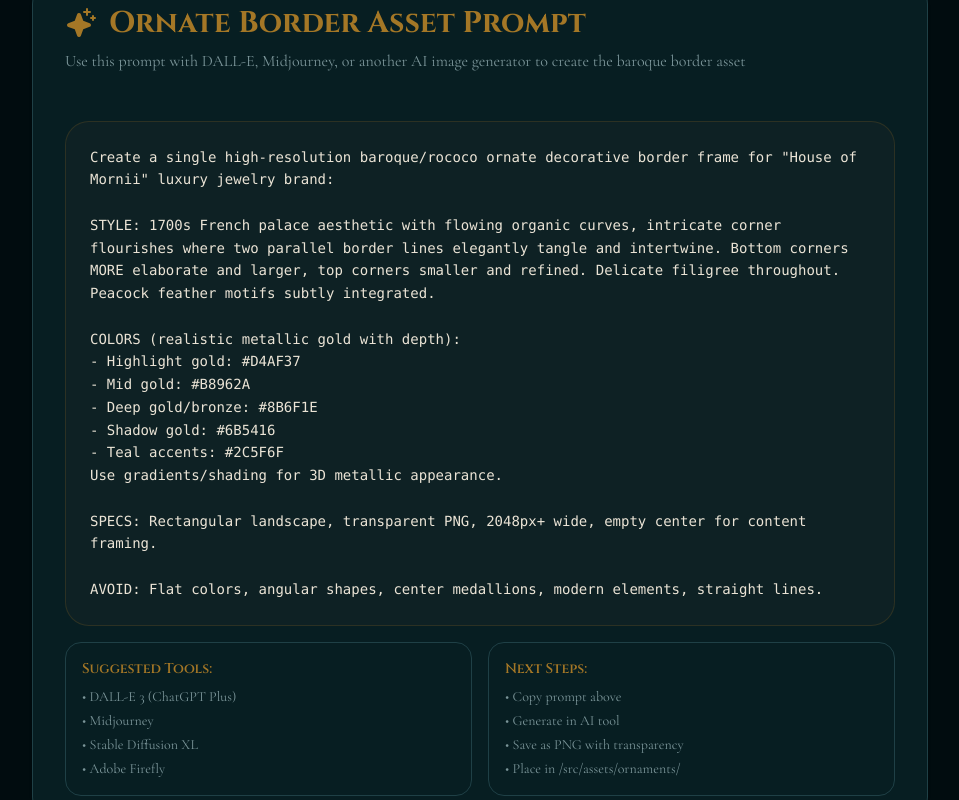
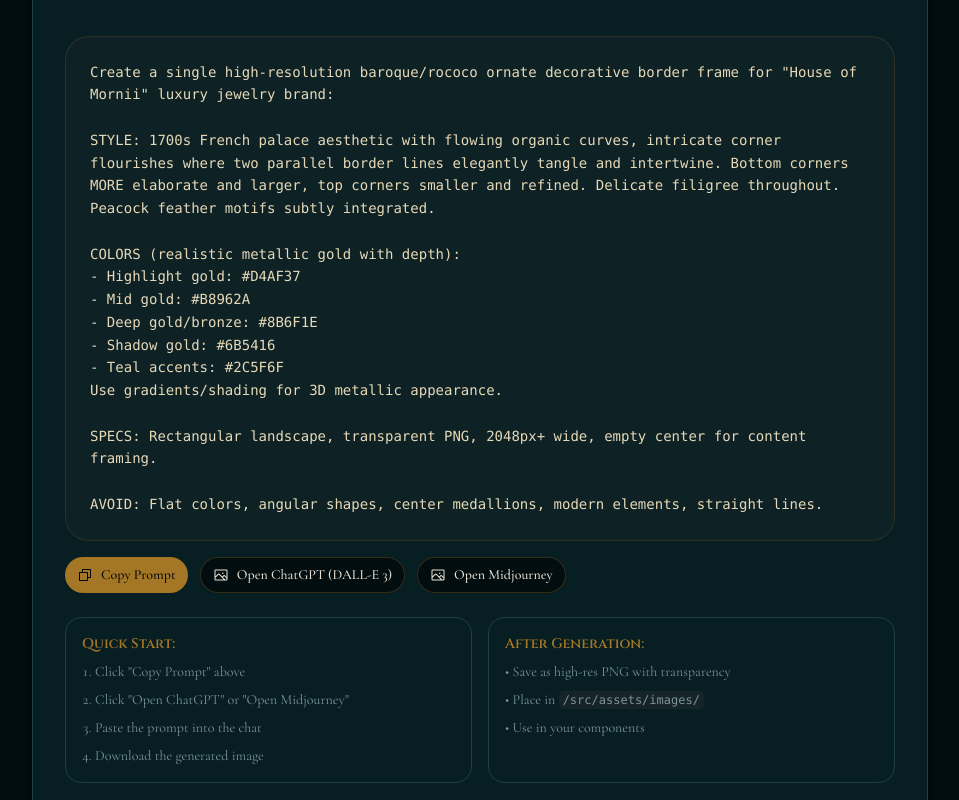
Before and after one commit to JasdeepN/house-of-mornii-shop, a React (Vite) app: page / in a window 1280 px wide. Shown: the whole page, without its empty margins (160-1119 px from the left). Built offline with nearby package versions, Linux system fonts and the light colour scheme.

Commit message:
Generated by Spark: Copy the baroque border prompt and generate it in DALL-E or Midjourney

```diff
--- a/src/App.tsx
+++ b/src/App.tsx
@@ -1,9 +1,11 @@
 import { GenerateAsset } from '@/components/GenerateAsset'
+import { Toaster } from '@/components/ui/sonner'
 
 function App() {
   return (
     <>
       <GenerateAsset />
+      <Toaster />
     </>
   )
 }
--- a/src/components/GenerateAsset.tsx
+++ b/src/components/GenerateAsset.tsx
@@ -1,13 +1,11 @@
 import { useEffect, useState } from 'react'
 import { Card } from '@/components/ui/card'
-import { Sparkle } from '@phosphor-icons/react'
+import { Button } from '@/components/ui/button'
+import { Sparkle, Copy, Image as ImageIcon } from '@phosphor-icons/react'
+import { toast } from 'sonner'
 
 export function GenerateAsset() {
-  const [prompt, setPrompt] = useState<string>('')
-
-  useEffect(() => {
-    const generatePrompt = () => {
-      const description = `Create a single high-resolution baroque/rococo ornate decorative border frame for "House of Mornii" luxury jewelry brand:
+  const [prompt] = useState<string>(`Create a single high-resolution baroque/rococo ornate decorative border frame for "House of Mornii" luxury jewelry brand:
 
 STYLE: 1700s French palace aesthetic with flowing organic curves, intricate corner flourishes where two parallel border lines elegantly tangle and intertwine. Bottom corners MORE elaborate and larger, top corners smaller and refined. Delicate filigree throughout. Peacock feather motifs subtly integrated.
 
@@ -21,13 +19,22 @@
 
 SPECS: Rectangular landscape, transparent PNG, 2048px+ wide, empty center for content framing.
 
-AVOID: Flat colors, angular shapes, center medallions, modern elements, straight lines.`
+AVOID: Flat colors, angular shapes, center medallions, modern elements, straight lines.`)
 
-      setPrompt(description)
-    }
+  const handleCopy = () => {
+    navigator.clipboard.writeText(prompt)
+    toast.success('Prompt copied to clipboard!')
+  }
 
-    generatePrompt()
-  }, [])
+  const handleOpenDallE = () => {
+    window.open('https://chat.openai.com/', '_blank')
+    toast.success('Opening ChatGPT - paste the prompt to generate with DALL-E 3')
+  }
+
+  const handleOpenMidjourney = () => {
+    window.open('https://www.midjourney.com/', '_blank')
+    toast.success('Opening Midjourney - paste the prompt to generate')
+  }
 
   return (
     <div className="fixed inset-0 z-50 flex items-center justify-center bg-background/95 backdrop-blur p-4">
@@ -35,39 +42,70 @@
         <div className="space-y-2">
           <div className="flex items-center gap-3">
             <Sparkle className="w-8 h-8 text-gold" weight="fill" />
-            <h2 className="text-3xl font-bold text-gold">Ornate Border Asset Prompt</h2>
+            <h2 className="text-3xl font-bold text-gold">Baroque Border Asset Generator</h2>
           </div>
           <p className="text-muted-foreground">
-            Use this prompt with DALL-E, Midjourney, or another AI image generator to create the baroque border asset
+            Copy this prompt and paste it into DALL-E 3 or Midjourney to create the ornate border
           </p>
         </div>
 
         <div className="space-y-4">
-          <div className="p-6 bg-muted/50 rounded-lg border border-gold/20">
-            <pre className="text-sm whitespace-pre-wrap font-mono leading-relaxed">
-              {prompt}
+          <div className="p-6 bg-muted/50 rounded-lg border border-gold/20 relative">
+            <pre className="text-sm whitespace-pre-wrap font-mono leading-relaxed text-foreground/90">
+{prompt}
             </pre>
           </div>
 
-          <div className="grid grid-cols-1 md:grid-cols-2 gap-4 text-sm">
+          <div className="flex flex-wrap gap-3">
+            <Button
+              onClick={handleCopy}
+              className="bg-gold hover:bg-gold-bright text-accent-foreground gap-2"
+            >
+              <Copy className="w-5 h-5" />
+              Copy Prompt
+            </Button>
+            <Button
+              onClick={handleOpenDallE}
+              variant="outline"
+              className="border-gold/30 hover:bg-gold/10 gap-2"
+            >
+              <ImageIcon className="w-5 h-5" />
+              Open ChatGPT (DALL-E 3)
+            </Button>
+            <Button
+              onClick={handleOpenMidjourney}
+              variant="outline"
+              className="border-gold/30 hover:bg-gold/10 gap-2"
+            >
+              <ImageIcon className="w-5 h-5" />
+              Open Midjourney
+            </Button>
+          </div>
+
+          <div className="grid grid-cols-1 md:grid-cols-2 gap-4 text-sm mt-6">
             <div className="p-4 bg-card border border-border rounded-md">
-              <h3 className="font-semibold text-gold mb-2">Suggested Tools:</h3>
-              <ul className="space-y-1 text-muted-foreground">
-                <li>• DALL-E 3 (ChatGPT Plus)</li>
-                <li>• Midjourney</li>
-                <li>• Stable Diffusion XL</li>
-                <li>• Adobe Firefly</li>
+              <h3 className="font-semibold text-gold mb-2">Quick Start:</h3>
+              <ol className="space-y-2 text-muted-foreground list-decimal list-inside">
+                <li>Click "Copy Prompt" above</li>
+                <li>Click "Open ChatGPT" or "Open Midjourney"</li>
+                <li>Paste the prompt into the chat</li>
+                <li>Download the generated image</li>
+              </ol>
+            </div>
+            <div className="p-4 bg-card border border-border rounded-md">
+              <h3 className="font-semibold text-gold mb-2">After Generation:</h3>
+              <ul className="space-y-2 text-muted-foreground">
+                <li>• Save as high-res PNG with transparency</li>
+                <li>• Place in <code className="text-xs bg-muted px-1 py-0.5 rounded">/src/assets/images/</code></li>
+                <li>• Use in your components</li>
               </ul>
             </div>
-            <div className="p-4 bg-card border border-border rounded-md">
-              <h3 className="font-semibold text-gold mb-2">Next Steps:</h3>
-              <ul className="space-y-1 text-muted-foreground">
-                <li>• Copy prompt above</li>
-                <li>• Generate in AI tool</li>
-                <li>• Save as PNG with transparency</li>
-                <li>• Place in /src/assets/ornaments/</li>
-              </ul>
-            </div>
+          </div>
+
+          <div className="mt-6 p-4 bg-teal-deep/20 border border-gold/20 rounded-md">
+            <p className="text-sm text-gold-bright">
+              <strong>Pro Tip:</strong> For DALL-E 3, you can also ask it to make variations or adjustments like "make the corners more ornate" or "add more peacock feather details"
+            </p>
           </div>
         </div>
       </Card>
--- a/src/vite-end.d.ts
+++ b/src/vite-end.d.ts
@@ -1,3 +1,27 @@
 /// <reference types="vite/client" />
 declare const GITHUB_RUNTIME_PERMANENT_NAME: string
 declare const BASE_KV_SERVICE_URL: string
+
+declare global {
+  interface Window {
+    spark: {
+      llmPrompt: (strings: TemplateStringsArray, ...values: any[]) => string
+      llm: (prompt: string, modelName?: string, jsonMode?: boolean) => Promise<string>
+      user: () => Promise<{
+        avatarUrl: string
+        email: string
+        id: string
+        isOwner: boolean
+        login: string
+      }>
+      kv: {
+        keys: () => Promise<string[]>
+        get: <T>(key: string) => Promise<T | undefined>
+        set: <T>(key: string, value: T) => Promise<void>
+        delete: (key: string) => Promise<void>
+      }
+    }
+  }
+
+  const spark: Window['spark']
+}
```
